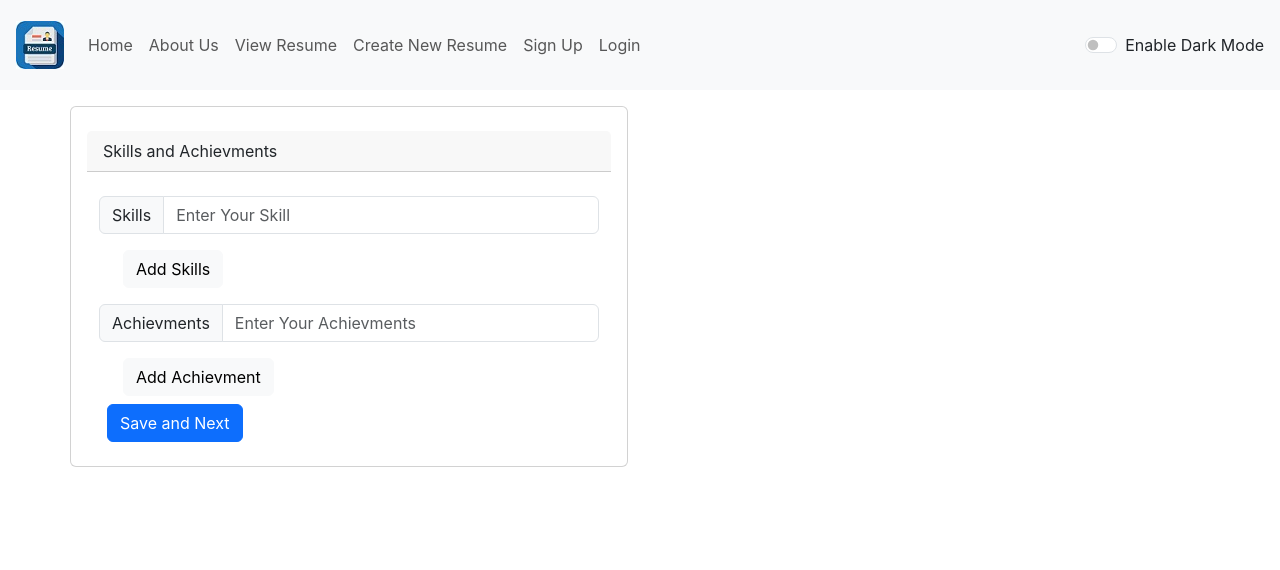
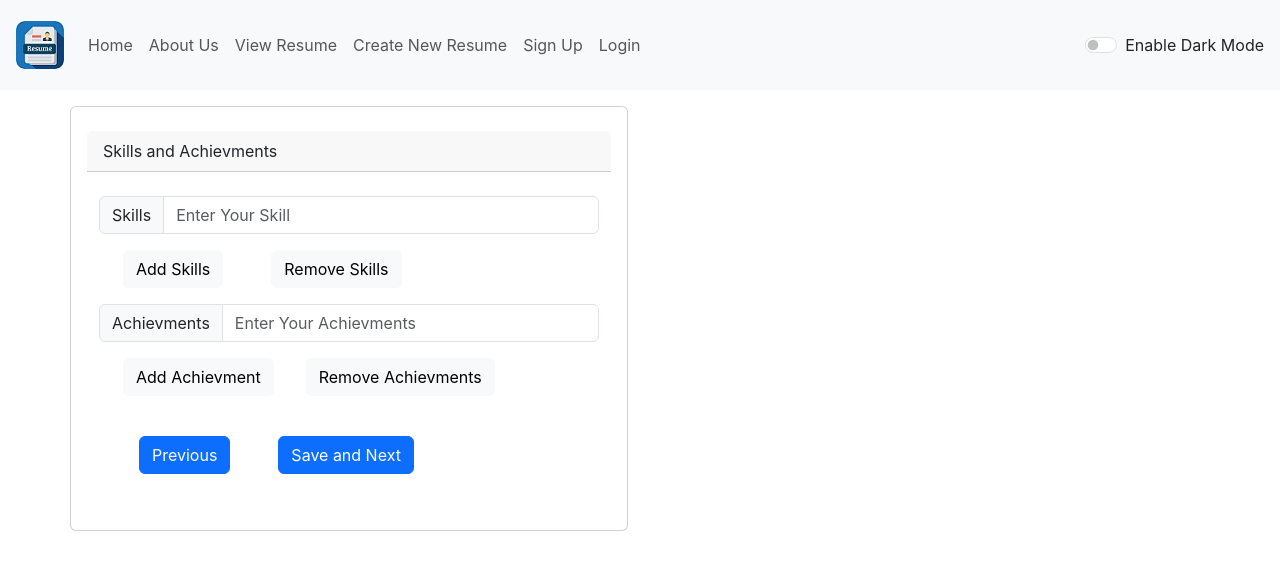
Before and after one commit to Ganesh-Agrawal/Resume-Builder, a React (Create React App) app in the folder my-resume-builder/: page /skills in a window 1280 px wide. Shown: the top 570 px of the page. Built offline with nearby package versions, Linux system fonts and the light colour scheme.

Commit message:
add and remove button added succesfully

```diff
--- a/my-resume-builder/src/components/education/Education.js
+++ b/my-resume-builder/src/components/education/Education.js
@@ -19,8 +19,14 @@ export default function Education() {
   };
 
 
-  const addAnotherEducation = () => {
+  const addEducationHandler = () => {
     setaddEducation([...addEducation, { instituteName: '', university: '' }]);
+  };
+
+  const RemoveEducationHandler = (index) => {
+    const values = [...addEducation];
+    values.splice(index, 1);
+    setaddEducation(values);
   };
 
   return (
@@ -51,9 +57,13 @@ export default function Education() {
         </div>
         </form>
          ))}
+         <div className=" my-4 mx-2">
+         <button onClick={addEducationHandler} type="submit" id="addeducation" className="mx-2 btn btn-info">Add Education</button>
+         <button onClick={RemoveEducationHandler} type="submit" id="removeeducation" className="mx-2 btn btn-info">Remove Education</button>
+        </div>
         <div className=" my-2 mx-2">
-          <button onClick={addAnotherEducation} type="submit" id="addeducation" className="mx-2 btn btn-info">Add Education</button>
-          <Link to="/skills" type="submit" id="nextToskill" className="mx-2 btn btn-primary">Save and Next</Link>
+          <Link to="/createnewresume" type="submit" id="prevTocreatenewresume" className="mx-4 btn btn-primary">Previous</Link>
+          <Link to="/skills" type="submit" id="nextToskill" className="mx-4 btn btn-primary">Save and Next</Link>
         </div>
 
     </div>
--- a/my-resume-builder/src/components/skill/AchievmentsInput.js
+++ b/my-resume-builder/src/components/skill/AchievmentsInput.js
@@ -2,10 +2,12 @@ import React from 'react'
 
 export default function AchievmentsInput(props) {
   return (
+    <>
     <div className="form-group input-group my-3">
     <label className="input-group-text" htmlFor={props.hf}>Achievments</label>
     <input type="text"  onChange ={props.achievmentsNameHandler}  value={props.value}
      className="form-control" id={props.hf} placeholder="Enter Your Achievments" />
   </div>
+</>
    )
 }
--- a/my-resume-builder/src/components/skill/Skills.js
+++ b/my-resume-builder/src/components/skill/Skills.js
@@ -26,6 +26,17 @@ export default function Skills(props) {
   const addAnotherAchievments = () => {
     setAchiv([...addAchiv, { achivName: '' }]);
   };
+  const handleRemoveSkills = (index) => {
+    const values = [...addskill];
+    values.splice(index, 1);
+    setaddSkill(values);
+  };
+
+  const handleRemoveAchiv = (index) => {
+    const values = [...addAchiv];
+    values.splice(index, 1);
+    setAchiv(values);
+  };
 
   return (
     <div className="container mt-3 ml-auto card-body my-3 card col-md-6 row justify-content-center">
@@ -38,6 +49,7 @@ export default function Skills(props) {
         ))}
           <div className=" my-2">
             <button onClick={addAnotherSkill} type="submit" id="addskill" className="mx-4 btn btn-light">Add Skills</button>
+            <button type="submit" id="removeskill" onClick={handleRemoveSkills} className="mx-4 btn btn-light">Remove Skills</button>
           </div>
           {addAchiv.map((addAchivs, index) => (
           <form key={index}>
@@ -48,9 +60,11 @@ export default function Skills(props) {
 
           <div className=" my-2">
             <button type="submit"  onClick={addAnotherAchievments} id="addachievment" className="mx-4 btn btn-light">Add Achievment</button>
+            <button type="submit"  onClick={handleRemoveAchiv}id="addremoveAchiv" className="mx-2 btn btn-light">Remove Achievments</button>
           </div>
-          <div className=" my-2">
-            <Link to="/workexperience" type="submit" id="nextTowork" className="mx-2 btn btn-primary">Save and Next</Link>
+          <div className=" my-4 mx-3">
+          <Link to="/education" type="submit" id="prevToeducation" className="mx-4 my-3 btn btn-primary">Previous</Link>
+          <Link to="/workexperience" type="submit" id="nextTowork" className="mx-4 my-3 btn btn-primary">Save and Next</Link>
           </div>
       </div>
     </div>
--- a/my-resume-builder/src/components/workExperience/AddWorkExperience.js
+++ b/my-resume-builder/src/components/workExperience/AddWorkExperience.js
@@ -1,11 +1,27 @@
-import React from 'react'
+import React,{useState} from 'react'
 
 export default function AddWorkExperience() {
+  const [addWorkExp, setaddWorkExp] = useState([{ compName: '' }]);
+
+  const companyNameHandler = (e, index) => {
+    const { value } = e.target;
+    const updatedaddWorkExp = [...addWorkExp];
+    updatedaddWorkExp[index].compName = value;
+    setaddWorkExp(updatedaddWorkExp);
+  };
+
+  const addAnotherWork = () => {
+    setaddWorkExp([...addWorkExp, { compName: '' }]);
+  };
+
   return (
     <>
+     {addWorkExp.map((addExp, index) => (
+            <form key={index}>
       <div className="form-group input-group my-3">
-    <label className="input-group-text" htmlFor="companeyname">Company Name</label>
-    <input type="text" className="form-control" id="companeyname" placeholder="Enter Company Name" />
+        <label className="input-group-text" htmlFor="compName">Company Name</label>
+        <input type="text" className="form-control" onChange={(e) => companyNameHandler(e, index)}
+          value={addExp.compName} id={`compName${index}`} placeholder="Enter Company Name" />
       </div>
       <div className="form-group input-group my-3">
         <label className="input-group-text" htmlFor="designation">Designation</label>
@@ -19,6 +35,12 @@ export default function AddWorkExperience() {
         <label className="input-group-text" htmlFor="endyear">End Year</label>
         <input type="date" className="form-control mx-1" id="endyear" placeholder="Select End Year" />
       </div>
+      </form>
+         ))}
+      <div className=" my-4 mx-2">
+        <button type="submit" id="addworkexperienceHandler" onClick={addAnotherWork} className="mx-2 btn btn-info">Add Experience</button>
+        <button type="submit" id="removeworkexperienceHandler" className="mx-2 btn btn-info">Remove Experience</button>
+      </div>
     </>
   )
 }
--- a/my-resume-builder/src/components/workExperience/WorkExperience.js
+++ b/my-resume-builder/src/components/workExperience/WorkExperience.js
@@ -1,10 +1,10 @@
 import React, { useState } from 'react'
 import AddWorkExperience from './AddWorkExperience';
-import {Link} from 'react-router-dom'
+import { Link } from 'react-router-dom'
 
 export default function WorkExperience() {
 
-    const [selectExperience, setSelectedExperience] = useState({ experienced: ""});
+    const [selectExperience, setSelectedExperience] = useState({ experienced: "" });
     const handleExperienceChange = (event) => {
         const { value } = event.target;
         setSelectedExperience({
@@ -26,7 +26,6 @@ return (
                             <option value="experienced">Experienced</option>
                         </select>
                     </div>
-                <div>
                     <div className="form-control" value={selectExperience.experienced} onChange={handleExperienceChange}>
                         <div>
                             {selectExperience.experienced === "experienced" && (
@@ -34,11 +33,10 @@ return (
                             )}
                         </div>
                     </div>
-                </div>
 
                     <div className=" my-2 mx-2">
-                    <button type="submit" id="addeworkexperience" className="mx-2 btn btn-info">Add Experience</button>
-                    <Link to="/viewresume" type="submit" id="nextToview" className="mx-2 btn btn-primary">Create</Link>
+                        <Link to="/skills" type="submit" id="prevToskill" className="mx-4 btn btn-primary">Previous</Link>
+                        <Link to="/viewresume" type="submit" id="nextToview" className="mx-4 btn btn-primary">Create</Link>
                     </div>
                 </form>
             </div>
```
Lines whose indentation alone changed are shown as unchanged.
